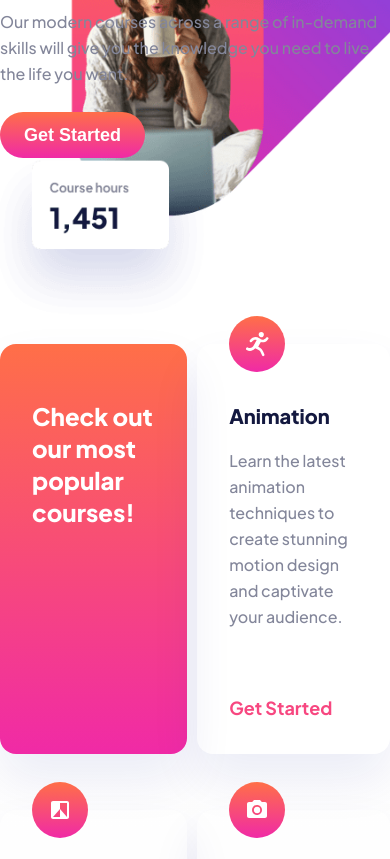
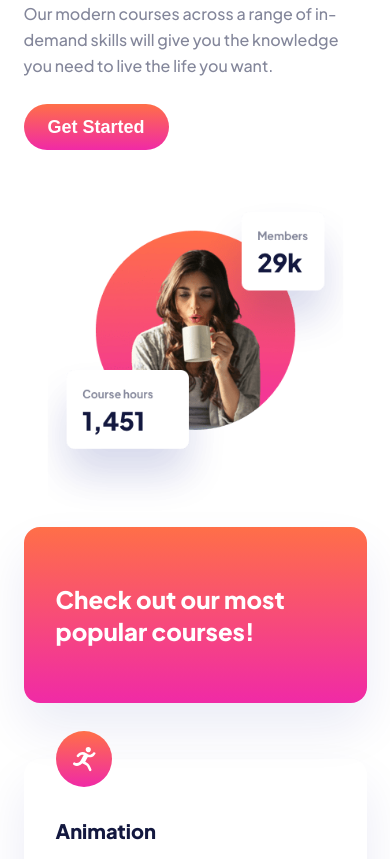
Before and after one commit to Kevallion/16---E-learning-landing-page, a plain HTML site: page index.html in a window 390 px wide. Shown: the part 287-1146 px from the top of the page. Drawn offline with Linux system fonts and the light colour scheme.

Commit message:
Add responsive for mobile device

```diff
--- a/assets/styles/_settings.scss
+++ b/assets/styles/_settings.scss
@@ -31,12 +31,17 @@ $font1: Jakarta, sans-serif;
     padding: 0;
     box-sizing: border-box;
 }
+html{
+    scroll-behavior: smooth;
+}
 
 body{
 
     @media screen and (max-width:1172px) {
         @include fontStyle(16px, 500, 26px);
     }
+
+
 
     font-family: $font1;
     @include fontStyle(18px, 500, 28px);
--- a/assets/styles/layouts/_footer.scss
+++ b/assets/styles/layouts/_footer.scss
@@ -9,6 +9,10 @@ footer {
     @media screen and (max-width:1172px) {
         max-width: 689px;
         }
+
+        @media screen and (max-width:764px) {
+          max-width: 343px;
+      }
     margin: 0 auto;
     width: 100%;
     max-width: 1110px;
--- a/assets/styles/layouts/_header.scss
+++ b/assets/styles/layouts/_header.scss
@@ -1,10 +1,15 @@
 header {
   margin: 39px auto 226px;
   max-width: 1110px;
-
   @media screen and (max-width:1172px) {
     margin: 24px auto 186px;
     max-width: 689px;
+    }
+
+    @media screen and (max-width:764px) {
+      margin: 16px auto 0;
+      max-width: 343px;
+      position: relative;
     }
 
   &::after{
@@ -17,12 +22,28 @@ header {
         right: -235px;
         top: -50px;
     }
+
+    @media screen and (max-width:764px) {
+      margin: 0 auto;
+      display: block;
+      background:  url(../images/image-hero-mobile.png);
+      background-repeat: no-repeat;
+      background-size: contain;
+      height: 331.38px;
+      width: auto;
+      position:relative;
+      z-index: 1;
+      top: auto;
+      left: 0;
+    }
+
+
     content: "";
     position: absolute;
     z-index: -1;
     background:  url(../images/image-hero-desktop.png);
     background-repeat: no-repeat;
-    background-size: container;
+    background-size: contain;
     width: 991.63px;
     height: 936.92px;
     right: -270px;
@@ -43,6 +64,7 @@ header {
     button{
         background-color: $color2;
         cursor: pointer;
+
     }
   }
 
@@ -61,6 +83,9 @@ header {
 
     button{
         background: $gradient1;
+        @media screen and (max-width:764px){
+          margin-bottom:46px;
+        }
     }
   }
 }
--- a/assets/styles/layouts/_main.scss
+++ b/assets/styles/layouts/_main.scss
@@ -7,6 +7,16 @@ main{
         column-gap: 10px;
         row-gap: 56px;
         }
+
+        @media screen and (max-width:764px) {
+            margin: 0 auto 80px;
+            max-width: 343px;
+            display: flex;
+            flex-direction: column;
+
+        }
+
+
     margin: 0 auto 140px;
     max-width: 1110px;
     display: grid;
--- a/index.html
+++ b/index.html
@@ -27,7 +27,7 @@
   </div>
   </header>
 
-  <main>
+  <main id="skillsShop">
     <div class="title card">
       <h2>Check out our most popular courses!</h2>
     </div>
```
Also changed, not shown: assets/styles/styles.css, 1 other file.
